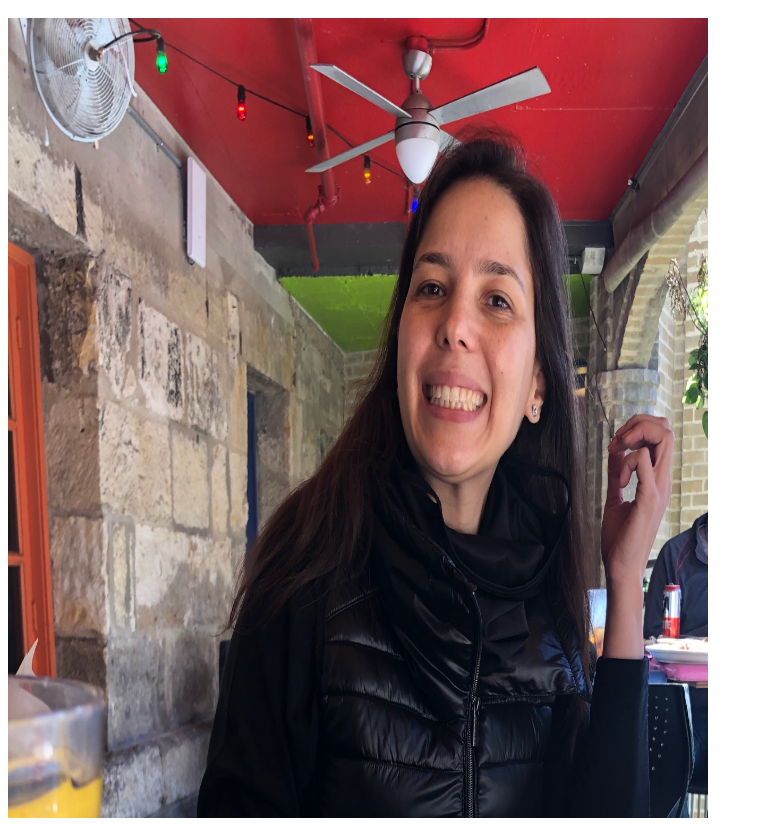
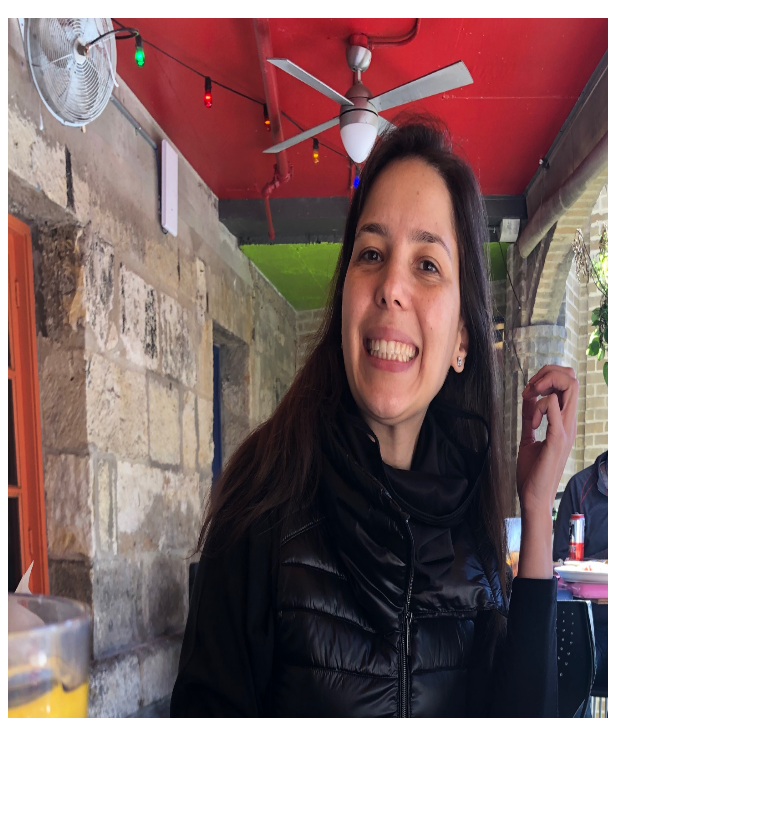
Before and after one commit to malenagomez/malenagomez.github.io, a plain HTML site: page index.html in a window 1280 px wide. Shown: the part 48-874 px from the top of the page, without its empty margins (0-763 px from the left). After the commit the page ends 800 px from the top, so only its background shows below. Drawn offline with Linux system fonts and the light colour scheme.

Commit message:
Update index.html

```diff
--- a/index.html
+++ b/index.html
@@ -1,4 +1,4 @@
 <html>
     <h1>Malena's Portfolio</h1>
-    <img src="./bioPic1.JPEG" atl="bioPic1.JPEG" width="700" height="800"/>
+    <img src="./bioPic1.JPEG" atl="bioPic1.JPEG" width="600" height="700"/>
 </html>
```
